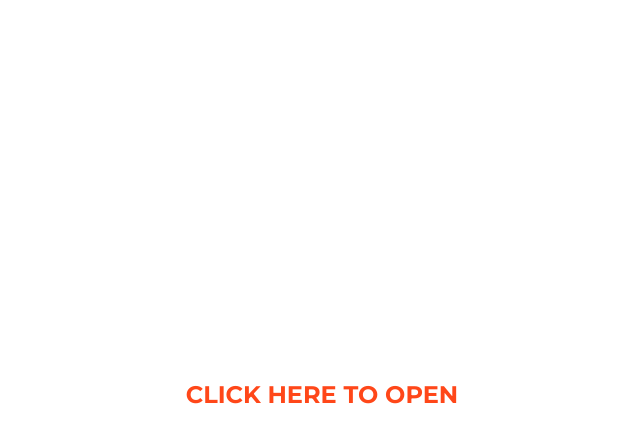
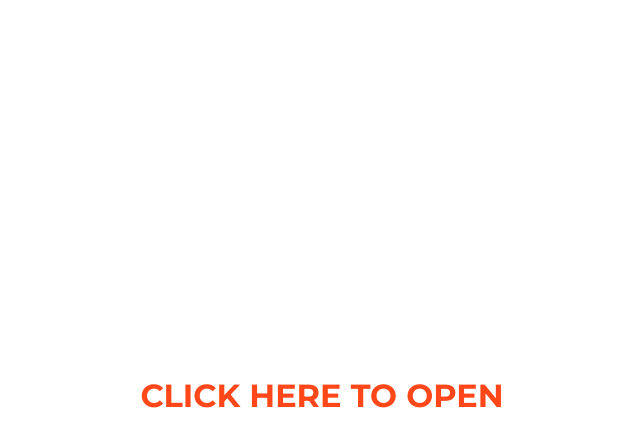
Before and after one commit to imageanalysis/openaccess, a Jekyll site: the page connect.html, which Jekyll copies as it is, in a window 1280 px wide. Shown: the top 447 px of the page, without its empty margins (318-958 px from the left). Built offline with Jekyll 4.4.1, drawn with Linux system fonts in a browser that asks for light colours.

Commit message:
Update connect.html

```diff
--- a/connect.html
+++ b/connect.html
@@ -5,7 +5,7 @@
 
     <!-- Custom Fonts -->
     <link href="http://fonts.googleapis.com/css?family=Montserrat:400,700" rel="stylesheet" type="text/css">
-
+    <link rel="stylesheet" href="/openaccess//style.css">
     <style type="text/css">
     	h2 {
     		line-height: 750px;
```
